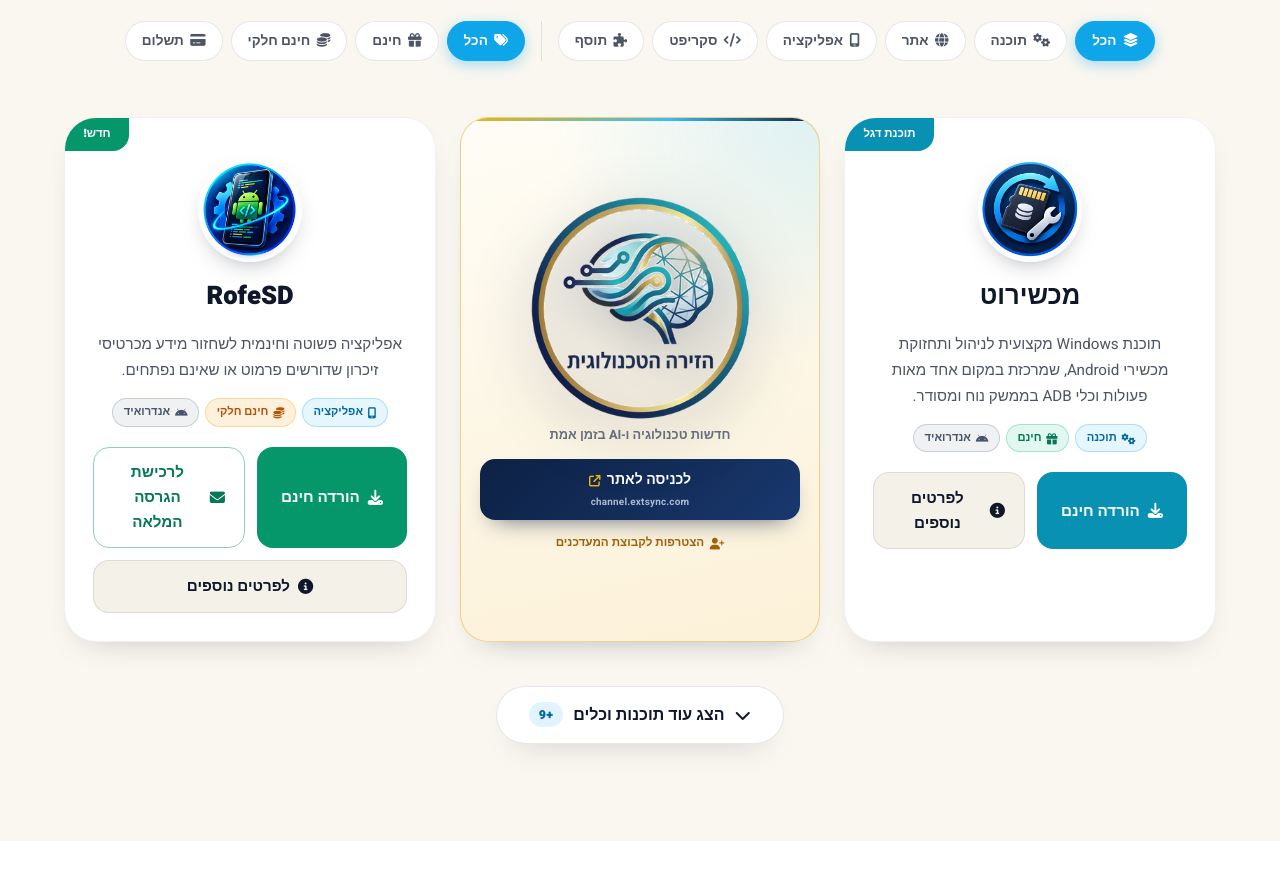
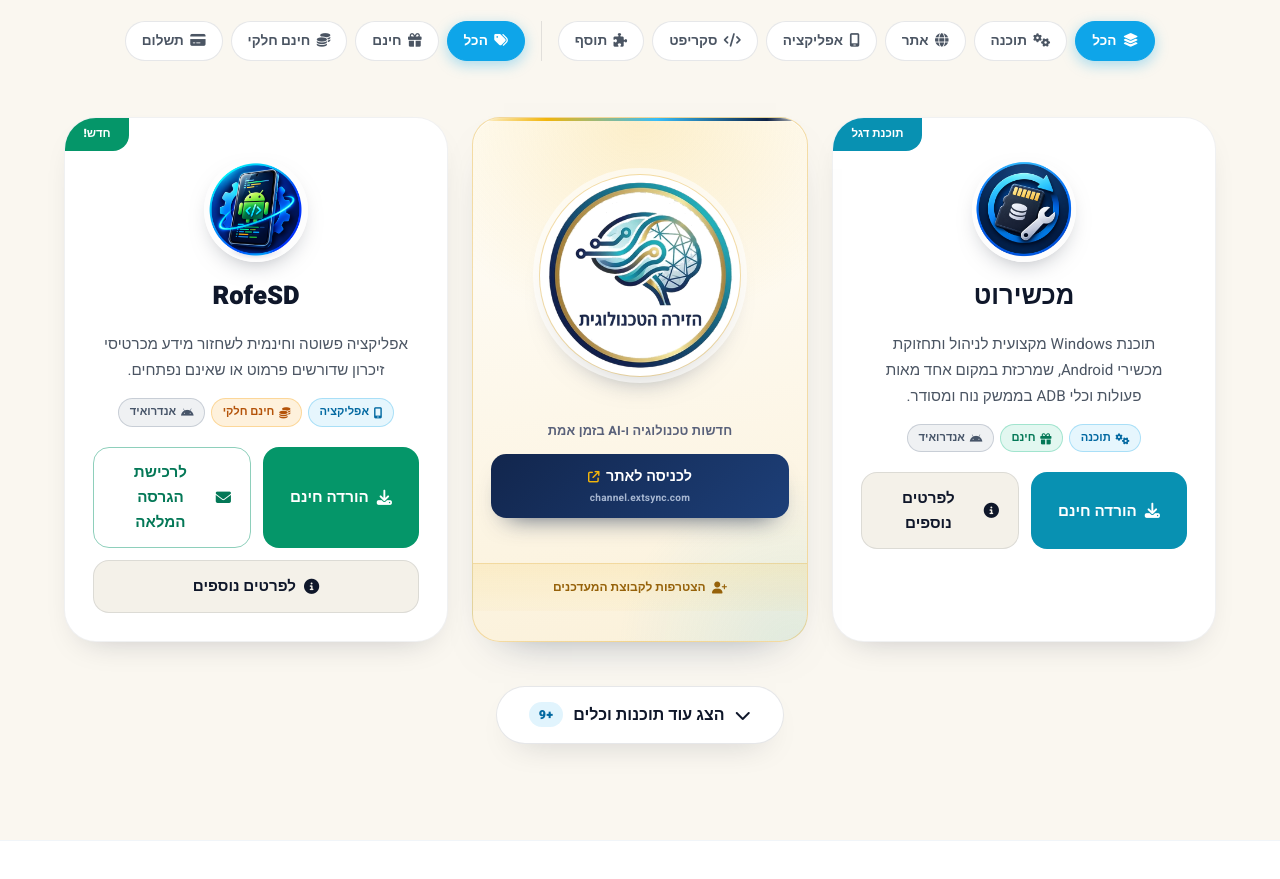
Before and after one commit to shlomoraviv/Raviv-Digital, a plain HTML site: page index.html in a window 1280 px wide. Shown: the part 4899-5778 px from the top of the page. Drawn offline with nearby package versions, Linux system fonts and the light colour scheme.

Commit message:
עיצוב מחדש לכרטיס הזירה הטכנולוגית: לוגו במדליון, היררכיית תוכן מסודרת ופס הצטרפות תחתון

```diff
--- a/index.html
+++ b/index.html
@@ -171,24 +171,31 @@
         }
 
         /* ============================================================
-           הזירה הטכנולוגית — באנר קומפקטי בין הפרויקטים
+           הזירה הטכנולוגית — כרטיס בין הפרויקטים
            ============================================================ */
         .ta-strip {
             position: relative;
             display: flex;
             flex-direction: column;
+            align-items: center;
             justify-content: center;
+            gap: 1.1rem;
             align-self: center;
-            gap: 0.9rem;
             width: 100%;
-            padding: 1.5rem 1.15rem 1.35rem;
+            --ta-px: 1.15rem;
+            --ta-pb: 1.35rem;
+            padding: 1.75rem var(--ta-px) var(--ta-pb);
             border-radius: 1.75rem;
-            border: 1px solid rgba(217, 154, 6, 0.4);
+            border: 1px solid rgba(217, 154, 6, 0.3);
             background:
-                radial-gradient(130% 80% at 100% 0%, rgba(56, 189, 248, 0.16), transparent 58%),
-                linear-gradient(168deg, #fffdf6 0%, #fcf1d8 100%);
-            box-shadow: 0 16px 34px -26px rgba(15, 23, 42, 0.5);
+                radial-gradient(115% 62% at 50% 0%, rgba(242, 181, 11, 0.2), transparent 64%),
+                radial-gradient(85% 55% at 96% 102%, rgba(56, 189, 248, 0.14), transparent 62%),
+                linear-gradient(172deg, #fffefb 0%, #fbf1da 100%);
+            box-shadow:
+                inset 0 1px 0 rgba(255, 255, 255, 0.9),
+                0 20px 44px -32px rgba(13, 33, 68, 0.55);
             overflow: hidden;
+            text-align: center;
             transition: border-color .3s ease, box-shadow .3s ease;
         }
 
@@ -197,198 +204,41 @@
             position: absolute;
             inset: 0 0 auto 0;
             height: 3px;
-            background: linear-gradient(90deg, #f2b50b, #38bdf8 58%, #0d2144);
+            background: linear-gradient(90deg, rgba(242, 181, 11, 0), #f2b50b 22%, #38bdf8 55%, #0d2144 88%, rgba(13, 33, 68, 0));
         }
 
         .ta-strip:hover {
-            border-color: rgba(217, 154, 6, 0.62);
-            box-shadow: 0 22px 40px -26px rgba(15, 23, 42, 0.55);
-        }
-
-        .ta-strip-head {
-            display: flex;
-            align-items: center;
-            gap: 0.8rem;
+            border-color: rgba(217, 154, 6, 0.5);
+            box-shadow:
+                inset 0 1px 0 rgba(255, 255, 255, 0.9),
+                0 26px 50px -32px rgba(13, 33, 68, 0.6);
+        }
+
+        .ta-strip-badge {
+            display: grid;
+            place-items: center;
+            flex-shrink: 0;
+            padding: 0.4rem;
+            border-radius: 9999px;
+            background: #ffffff;
+            box-shadow:
+                0 0 0 1px rgba(217, 154, 6, 0.32),
+                0 0 0 7px rgba(255, 255, 255, 0.6),
+                0 18px 30px -20px rgba(13, 33, 68, 0.6);
         }
 
         .ta-strip-logo {
-            width: 7rem;
-            height: 7rem;
-            flex-shrink: 0;
             display: block;
-            filter: drop-shadow(0 10px 18px rgba(13, 33, 68, 0.28));
-        }
-
-        .ta-strip-title {
-            margin: 0;
-            color: #0d2144;
-            font-size: 1.1rem;
-            font-weight: 900;
-            line-height: 1.25;
-        }
-
-        .ta-strip-sub {
-            margin: 0.2rem 0 0;
-            color: #6b7280;
-            font-size: 0.76rem;
-            font-weight: 600;
-            line-height: 1.5;
-        }
-
-        .ta-strip-cta {
+            width: 6.4rem;
+            height: 6.4rem;
+        }
+
+        .ta-strip-body {
             display: flex;
             flex-direction: column;
             align-items: center;
-            gap: 0.1rem;
-            padding: 0.62rem 0.9rem;
-            border-radius: 0.95rem;
-            background: linear-gradient(135deg, #0d2144, #19386e);
-            color: #ffffff;
-            font-size: 0.88rem;
-            font-weight: 800;
-            text-decoration: none;
-            box-shadow: 0 12px 24px -14px rgba(13, 33, 68, 0.75);
-            transition: transform .25s ease, box-shadow .25s ease;
-        }
-
-        .ta-strip-cta span {
-            display: inline-flex;
-            align-items: center;
-            gap: 0.4rem;
-        }
-
-        .ta-strip-cta i {
-            color: #f2b50b;
-            font-size: 0.72rem;
-        }
-
-        .ta-strip-cta small {
-            font-size: 0.62rem;
-            font-weight: 700;
-            letter-spacing: 0.02em;
-            color: rgba(226, 238, 255, 0.72);
-            direction: ltr;
-        }
-
-        .ta-strip-cta:hover {
-            transform: translateY(-2px);
-            box-shadow: 0 16px 28px -14px rgba(13, 33, 68, 0.8);
-        }
-
-        .ta-strip-join {
-            display: inline-flex;
-            align-items: center;
-            justify-content: center;
-            gap: 0.35rem;
-            color: #a16207;
-            font-size: 0.73rem;
-            font-weight: 800;
-            text-decoration: none;
-            transition: color .2s ease;
-        }
-
-        .ta-strip-join:hover {
-            color: #0d2144;
-        }
-
-        .dark .ta-strip {
-            border-color: rgba(242, 181, 11, 0.35);
-            background:
-                radial-gradient(130% 80% at 100% 0%, rgba(56, 189, 248, 0.2), transparent 58%),
-                linear-gradient(168deg, #16233d 0%, #0d1a30 100%);
-            box-shadow: 0 16px 34px -26px rgba(0, 0, 0, 0.8);
-        }
-
-        .dark .ta-strip-title {
-            color: #ffffff;
-        }
-
-        .dark .ta-strip-sub {
-            color: #94a3b8;
-        }
-
-        .dark .ta-strip-join {
-            color: #fcd34d;
-        }
-
-        @media (max-width: 767px) {
-            .ta-strip-head {
-                flex-direction: column;
-                justify-content: center;
-                text-align: center;
-                gap: 0.5rem;
-            }
-        }
-
-        @media (min-width: 768px) {
-            .ta-strip {
-                width: 14.5rem;
-                padding: 1.3rem 1rem 1.2rem;
-                gap: 0.8rem;
-            }
-
-            .ta-strip-head {
-                flex-direction: column;
-                text-align: center;
-                gap: 0.55rem;
-            }
-
-            .ta-strip-logo {
-                width: 8.5rem;
-                height: 8.5rem;
-                margin: -0.4rem 0 -0.2rem;
-                filter: drop-shadow(0 16px 28px rgba(13, 33, 68, 0.32));
-            }
-
-            .ta-strip-title {
-                font-size: 1.05rem;
-            }
-
-            .ta-strip-sub {
-                font-size: 0.73rem;
-            }
-        }
-
-        @media (min-width: 1000px) {
-            .ta-strip {
-                align-self: stretch;
-                width: 21rem;
-                padding: 1.5rem 1.2rem 1.4rem;
-                gap: 0.9rem;
-            }
-
-            .ta-strip-logo {
-                width: 13rem;
-                height: 13rem;
-                margin: -0.7rem 0 -0.4rem;
-            }
-
-            .ta-strip-title {
-                font-size: 1.12rem;
-            }
-
-            .ta-strip-sub {
-                font-size: 0.76rem;
-            }
-        }
-
-        @media (min-width: 1152px) {
-            .ta-strip {
-                width: 22.5rem;
-            }
-
-            .ta-strip-logo {
-                width: 14rem;
-                height: 14rem;
-            }
-
-            .ta-strip-title {
-                font-size: 1.2rem;
-            }
-
-            .ta-strip-sub {
-                font-size: 0.8rem;
-            }
+            gap: 0.75rem;
+            width: 100%;
         }
 
         /* שם האתר כבר מופיע בלוגו — הכותרת נשמרת לקוראי מסך בלבד */
@@ -402,6 +252,159 @@
             clip: rect(0 0 0 0);
             white-space: nowrap;
             border: 0;
+        }
+
+        .ta-strip-sub {
+            margin: 0;
+            max-width: 15rem;
+            color: #59617a;
+            font-size: 0.78rem;
+            font-weight: 700;
+            line-height: 1.65;
+            letter-spacing: 0.01em;
+        }
+
+        .ta-strip-cta {
+            display: flex;
+            flex-direction: column;
+            align-items: center;
+            gap: 0.1rem;
+            width: 100%;
+            padding: 0.68rem 0.9rem;
+            border-radius: 0.95rem;
+            background: linear-gradient(135deg, #12264d, #1d3f78);
+            color: #ffffff;
+            font-size: 0.9rem;
+            font-weight: 800;
+            text-decoration: none;
+            box-shadow: 0 14px 26px -16px rgba(13, 33, 68, 0.8);
+            transition: transform .25s ease, box-shadow .25s ease, background .25s ease;
+        }
+
+        .ta-strip-cta span {
+            display: inline-flex;
+            align-items: center;
+            gap: 0.4rem;
+        }
+
+        .ta-strip-cta i {
+            color: #f2b50b;
+            font-size: 0.72rem;
+        }
+
+        .ta-strip-cta small {
+            font-size: 0.63rem;
+            font-weight: 700;
+            letter-spacing: 0.02em;
+            color: rgba(226, 238, 255, 0.7);
+            direction: ltr;
+        }
+
+        .ta-strip-cta:hover {
+            background: linear-gradient(135deg, #16305f, #24498a);
+            transform: translateY(-2px);
+            box-shadow: 0 18px 30px -16px rgba(13, 33, 68, 0.85);
+        }
+
+        .ta-strip-join {
+            display: flex;
+            align-items: center;
+            justify-content: center;
+            gap: 0.4rem;
+            width: calc(100% + var(--ta-px) * 2);
+            margin: auto calc(var(--ta-px) * -1) calc(var(--ta-pb) * -1);
+            padding: 0.85rem var(--ta-px);
+            border-top: 1px solid rgba(217, 154, 6, 0.28);
+            background: linear-gradient(180deg, rgba(242, 181, 11, 0.12), rgba(242, 181, 11, 0.03));
+            color: #96620a;
+            font-size: 0.75rem;
+            font-weight: 800;
+            text-decoration: none;
+            transition: color .2s ease, background .2s ease;
+        }
+
+        .ta-strip-join:hover {
+            background: linear-gradient(180deg, rgba(242, 181, 11, 0.2), rgba(242, 181, 11, 0.06));
+            color: #0d2144;
+        }
+
+        .dark .ta-strip {
+            border-color: rgba(242, 181, 11, 0.3);
+            background:
+                radial-gradient(115% 62% at 50% 0%, rgba(242, 181, 11, 0.16), transparent 64%),
+                radial-gradient(85% 55% at 96% 102%, rgba(56, 189, 248, 0.18), transparent 62%),
+                linear-gradient(172deg, #16233d 0%, #0d1a30 100%);
+            box-shadow:
+                inset 0 1px 0 rgba(255, 255, 255, 0.06),
+                0 20px 44px -30px rgba(0, 0, 0, 0.8);
+        }
+
+        .dark .ta-strip-badge {
+            background: #101d33;
+            box-shadow:
+                0 0 0 1px rgba(242, 181, 11, 0.35),
+                0 0 0 7px rgba(255, 255, 255, 0.05),
+                0 18px 30px -20px rgba(0, 0, 0, 0.8);
+        }
+
+        .dark .ta-strip-sub {
+            color: #9aa6bd;
+        }
+
+        .dark .ta-strip-join {
+            border-top-color: rgba(242, 181, 11, 0.22);
+            background: linear-gradient(180deg, rgba(242, 181, 11, 0.12), rgba(242, 181, 11, 0.03));
+            color: #fcd34d;
+        }
+
+        @media (min-width: 768px) {
+            .ta-strip {
+                --ta-px: 1rem;
+                --ta-pb: 0;
+                width: 14.5rem;
+                padding: 1.5rem var(--ta-px) 0;
+                gap: 0.95rem;
+            }
+
+            .ta-strip-logo {
+                width: 8rem;
+                height: 8rem;
+            }
+        }
+
+        @media (min-width: 1000px) {
+            .ta-strip {
+                --ta-px: 1.1rem;
+                align-self: stretch;
+                justify-content: space-evenly;
+                width: 19rem;
+                padding: 1.7rem var(--ta-px) 0;
+                gap: 1rem;
+            }
+
+            .ta-strip-logo {
+                width: 10.5rem;
+                height: 10.5rem;
+            }
+
+            .ta-strip-sub {
+                font-size: 0.76rem;
+            }
+        }
+
+        @media (min-width: 1152px) {
+            .ta-strip {
+                width: 21rem;
+            }
+
+            .ta-strip-logo {
+                width: 11.75rem;
+                height: 11.75rem;
+            }
+
+            .ta-strip-sub {
+                font-size: 0.8rem;
+            }
         }
 
         @media (prefers-reduced-motion: reduce) {
@@ -1890,18 +1893,18 @@
 
                 <!-- באנר הזירה הטכנולוגית — בין שני הפרויקטים -->
                 <aside id="tech-arena" class="ta-strip" aria-labelledby="tech-arena-title">
-                    <div class="ta-strip-head">
+                    <span class="ta-strip-badge">
                         <img src="arena-logo.png" alt="לוגו הזירה הטכנולוגית" class="ta-strip-logo" loading="lazy" draggable="false">
-                        <div>
+                    </span>
+                    <div class="ta-strip-body">
                         <h2 id="tech-arena-title" class="ta-strip-title">הזירה הטכנולוגית</h2>
                         <p class="ta-strip-sub">חדשות טכנולוגיה ו‑AI בזמן אמת</p>
-                        </div>
-                    </div>
                         <a href="https://channel.extsync.com" target="_blank" rel="noopener" class="ta-strip-cta"
                             aria-label="כניסה לאתר הזירה הטכנולוגית — channel.extsync.com">
                             <span>לכניסה לאתר <i class="fa-solid fa-arrow-up-right-from-square" aria-hidden="true"></i></span>
                             <small>channel.extsync.com</small>
                         </a>
+                    </div>
                     <a href="#contact" class="ta-strip-join">
                         <i class="fa-solid fa-user-plus" aria-hidden="true"></i>
                         הצטרפות לקבוצת המעדכנים
```
Lines whose indentation alone changed are shown as unchanged.
